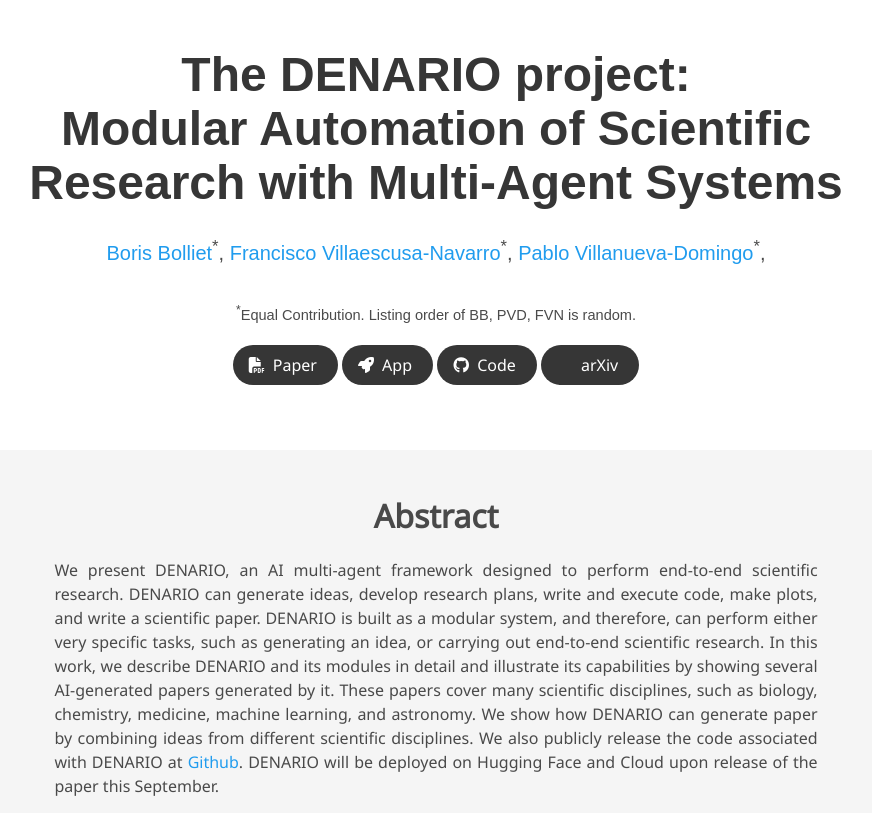
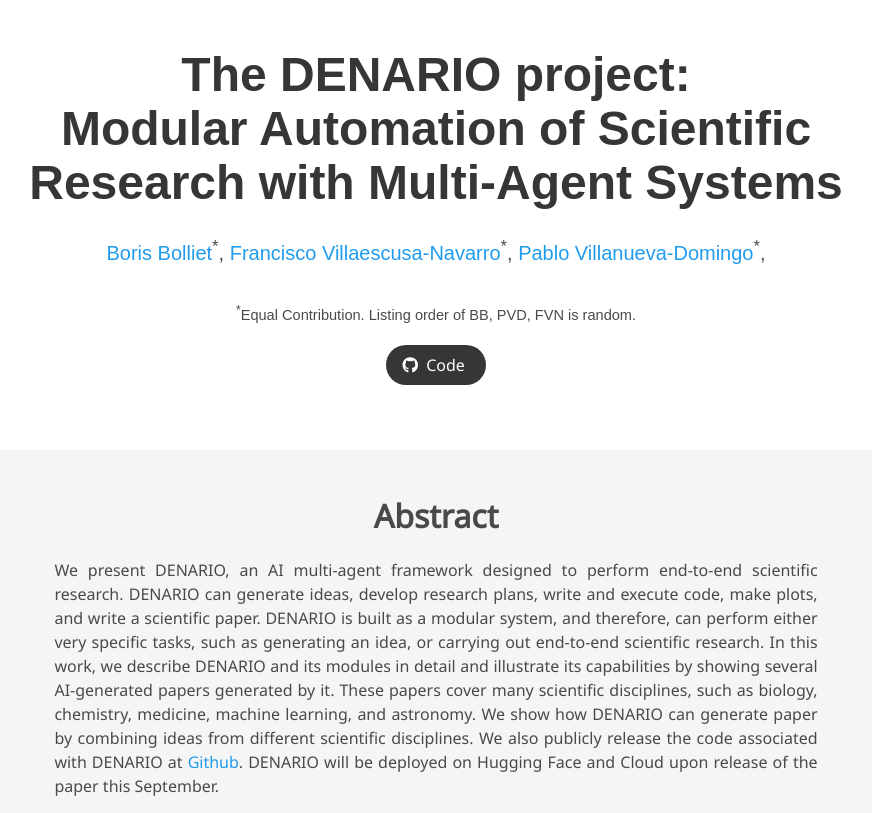
Before and after one commit to AstroPilot-AI/DenarioPaperPage, a plain HTML site: page index.html in a window 1280 px wide. Shown: the top 813 px of the page, without its empty margins (204-1076 px from the left). Drawn offline with nearby package versions, Linux system fonts and the light colour scheme; some icons are missing; a web font is replaced by a local one.

Commit message:
Update index.html

```diff
--- a/index.html
+++ b/index.html
@@ -147,7 +147,7 @@
             <div class="column has-text-centered">
               <div class="publication-links">
                 <!-- Arxiv PDF link -->
-                <span class="link-block">
+                <!-- <span class="link-block">
                   <a href="https://arxiv.org/pdf/<ARXIV PAPER ID>.pdf" target="_blank"
                     class="external-link button is-normal is-rounded is-dark">
                     <span class="icon">
@@ -155,10 +155,10 @@
                     </span>
                     <span>Paper</span>
                   </a>
-                </span>
+                </span> -->
 
                 <!-- Supplementary PDF link -->
-                <span class="link-block">
+                <!-- <span class="link-block">
                   <a href="static/pdfs/supplementary_material.pdf" target="_blank"
                     class="external-link button is-normal is-rounded is-dark">
                     <span class="icon">
@@ -166,11 +166,11 @@
                     </span>
                     <span>App</span>
                   </a>
-                </span>
+                </span> -->
 
                 <!-- Github link -->
                 <span class="link-block">
-                  <a href="https://github.com/YOUR REPO HERE" target="_blank"
+                  <a href="https://github.com/AstroPilot-AI/Denario" target="_blank"
                     class="external-link button is-normal is-rounded is-dark">
                     <span class="icon">
                       <i class="fab fa-github"></i>
@@ -180,7 +180,7 @@
                 </span>
 
                 <!-- ArXiv abstract Link -->
-                <span class="link-block">
+                <!-- <span class="link-block">
                   <a href="https://arxiv.org/abs/<ARXIV PAPER ID>" target="_blank"
                     class="external-link button is-normal is-rounded is-dark">
                     <span class="icon">
@@ -188,7 +188,7 @@
                     </span>
                     <span>arXiv</span>
                   </a>
-                </span>
+                </span> -->
               </div>
             </div>
           </div>
```
